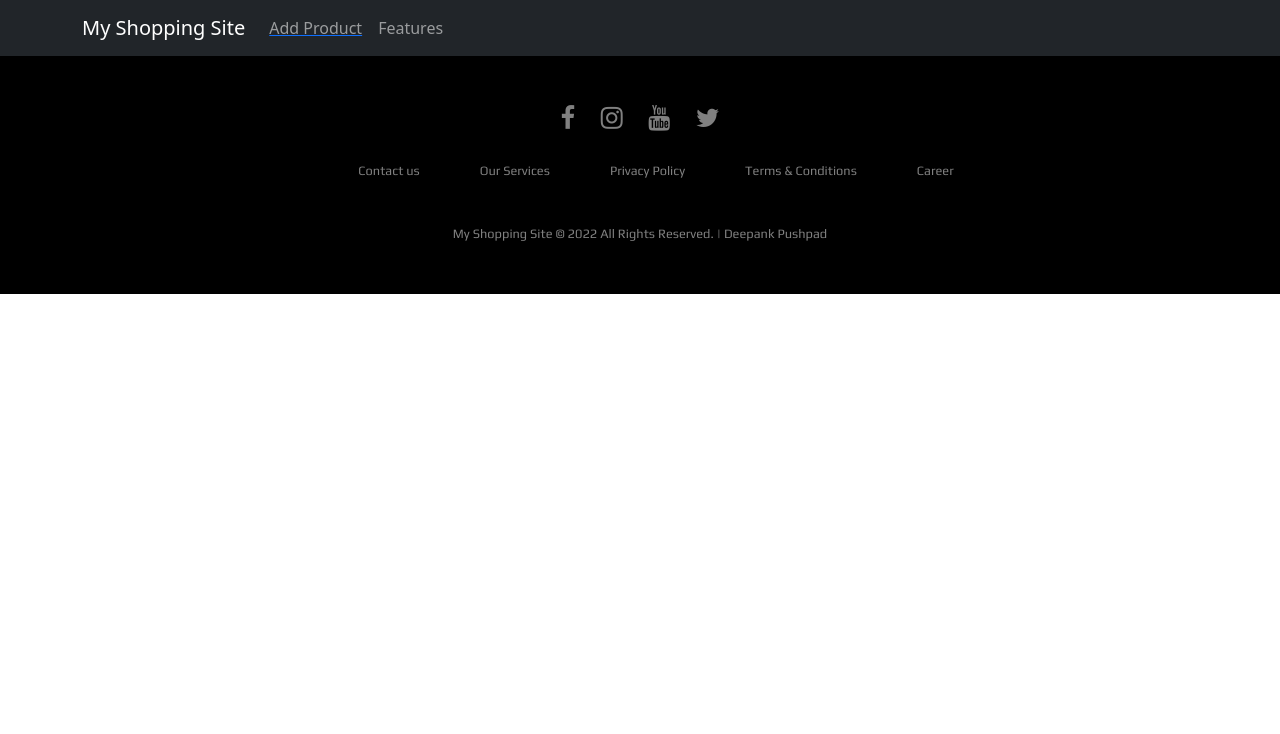
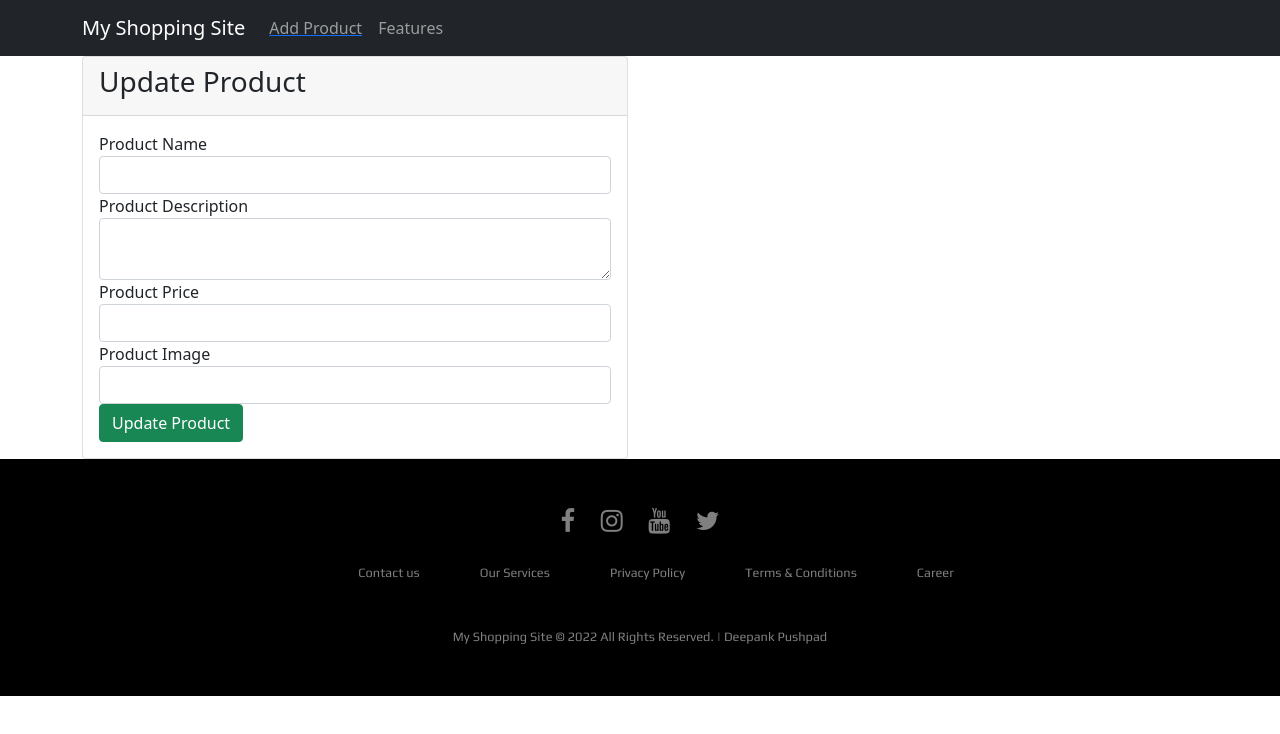
Before and after one commit to DeepankRx/ShoppingSite-MiniProject, a React (Create React App) app in the folder frontend/: page /update-product/1 in a window 1280 px wide. Shown: the top 734 px of the page. Built offline with nearby package versions, Linux system fonts and the light colour scheme.

Commit message:
update product

```diff
--- a/frontend/src/App.js
+++ b/frontend/src/App.js
@@ -5,6 +5,7 @@ import Home from "./Components/Home";
 import Footer from "./Components/Footer";
 import SingleProduct from "./Components/SingleProduct";
 import DeleteProduct from "./Components/DeleteProduct";
+import UpdateProduct from "./Components/UpdateProduct";
 function App() {
   return (
     <Router>
@@ -15,6 +16,7 @@ function App() {
           <Route path="/" element={<Home />} />
           <Route path="/product/:productId" element={<SingleProduct />} />
           <Route path="/admin-product/:productId" element={<DeleteProduct />} />
+          <Route path="/update-product/:productId" element={<UpdateProduct />} />
         </Routes>
         <Footer />
       </div>
--- a/frontend/src/Components/Home.js
+++ b/frontend/src/Components/Home.js
@@ -49,6 +49,14 @@ function Home() {
                     Delete Product
                   </Link>
                 </button>
+                <button className="mx-4 btn btn-primary">
+                  <Link
+                    style={{ color: "white", textDecoration: "none" }}
+                    to={"/update-product/" + product._id}
+                  >
+                    Update Product
+                  </Link>
+                </button>
               </div>
             </div>
           </div>
--- /dev/null
+++ b/frontend/src/Components/UpdateProduct.js
@@ -0,0 +1,110 @@
+import axios from "axios";
+import { useState, useEffect } from "react";
+import { Link, useParams } from "react-router-dom";
+function UpdateProduct() {
+  const [title, setTitle] = useState("");
+  const [imageUrl, setImageUrl] = useState("");
+  const [price, setPrice] = useState("");
+  const [description, setDescription] = useState("");
+  const params = useParams();
+  console.log(params.productId);
+  const handleSubmit = (e) => {
+    const product = {};
+    e.preventDefault();
+    if (title.length > 0) {
+      product.title = title;
+    }
+    if (imageUrl.length > 0) {
+      product.imageUrl = imageUrl;
+    }
+    if (price.length > 0) {
+      product.price = price;
+    }
+    if (description.length > 0) {
+      product.description = description;
+    }
+
+    axios
+      .put(
+        `http://localhost:5000/api/admin/update-product/${params.productId}`,
+        product
+      )
+      .then((res) => {
+        console.log(res);
+      })
+      .catch((err) => {
+        console.log(err);
+      });
+    setImageUrl("");
+    setTitle("");
+    setPrice("");
+    setDescription("");
+  };
+
+  const titleHandler = (e) => {
+    setTitle(e.target.value);
+  };
+  const imageUrlHandler = (e) => {
+    setImageUrl(e.target.value);
+  };
+  const priceHandler = (e) => {
+    setPrice(e.target.value);
+  };
+  const descriptionHandler = (e) => {
+    setDescription(e.target.value);
+  };
+  return (
+    <div className="container">
+      <div className="row">
+        <div className="col-md-6">
+          <div className="card">
+            <div className="card-header">
+              <h3>Update Product</h3>
+            </div>
+            <div className="card-body">
+              <form onSubmit={handleSubmit}>
+                <div className="form-group">
+                  <label>Product Name</label>
+                  <input
+                    type="text"
+                    className="form-control"
+                    value={title}
+                    onChange={titleHandler}
+                  />
+                </div>
+                <div className="form-group">
+                  <label>Product Description</label>
+                  <textarea
+                    className="form-control"
+                    onChange={descriptionHandler}
+                    value={description}
+                  ></textarea>
+                </div>
+                <div className="form-group">
+                  <label>Product Price</label>
+                  <input
+                    type="number"
+                    className="form-control"
+                    value={price}
+                    onChange={priceHandler}
+                  />
+                </div>
+                <div className="form-group">
+                  <label>Product Image</label>
+                  <input
+                    type="text"
+                    className="form-control"
+                    value={imageUrl}
+                    onChange={imageUrlHandler}
+                  />
+                </div>
+                <button className="btn btn-success">Update Product</button>
+              </form>
+            </div>
+          </div>
+        </div>
+      </div>
+    </div>
+  );
+}
+export default UpdateProduct;
```
Also changed, not shown: 2 other files (tests, documents, lock files or other folders).
